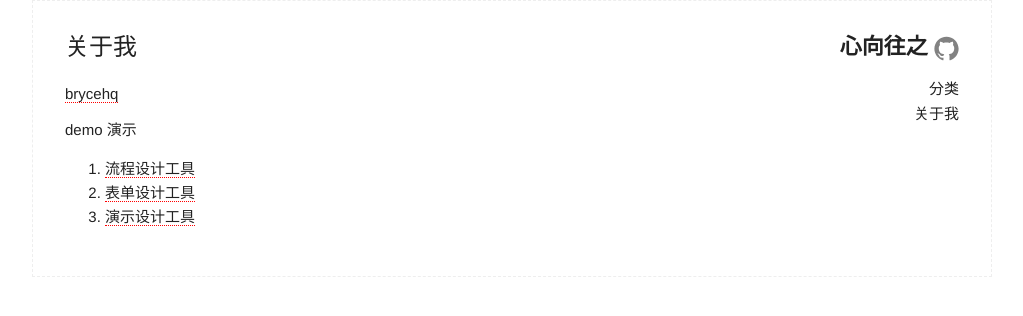
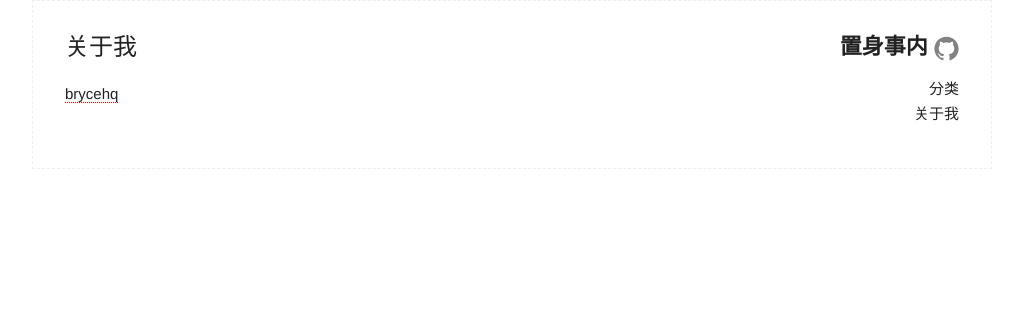
Before and after one commit to BryceHQ/brycehq.github.io, a Jekyll site: the page built from about.md, in a window 1280 px wide. Shown: the top 316 px of the page, without its empty margins (128-1151 px from the left). Built offline with Jekyll 4.4.1, drawn with Linux system fonts in a browser that asks for light colours.

Commit message:
feat: update about

```diff
--- a/_config.yml
+++ b/_config.yml
@@ -13,7 +13,7 @@
 # you will see them accessed via {{ site.title }}, {{ site.email }}, and so on.
 # You can create any custom variable you would like, and they will be accessible
 # in the templates via {{ site.myvariable }}.
-title: 心向往之
+title: 置身事内
 email: brycehq@163.com
 description: > # this means to ignore newlines until "baseurl:"
   this is me.
--- a/about.md
+++ b/about.md
@@ -5,8 +5,3 @@ permalink: /about/
 ---
 
 [brycehq](https://github.com/brycehq)
-
-demo 演示
-1. [流程设计工具](http://brycehq.coding.me/demo2/designer.html)
-2. [表单设计工具](http://brycehq.coding.me/demo2/form.html)
-3. [演示设计工具](http://brycehq.coding.me/demo2/presentation.html)
```
